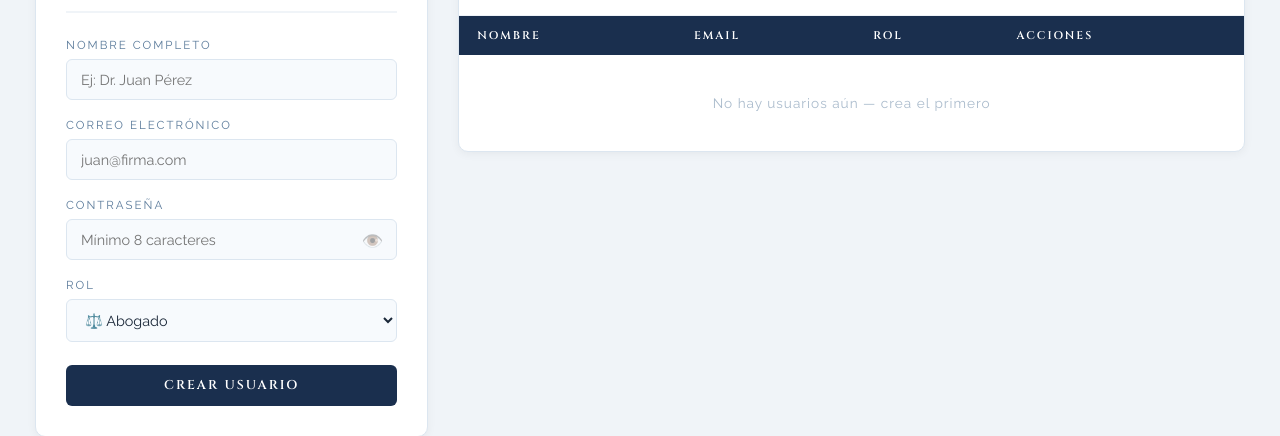
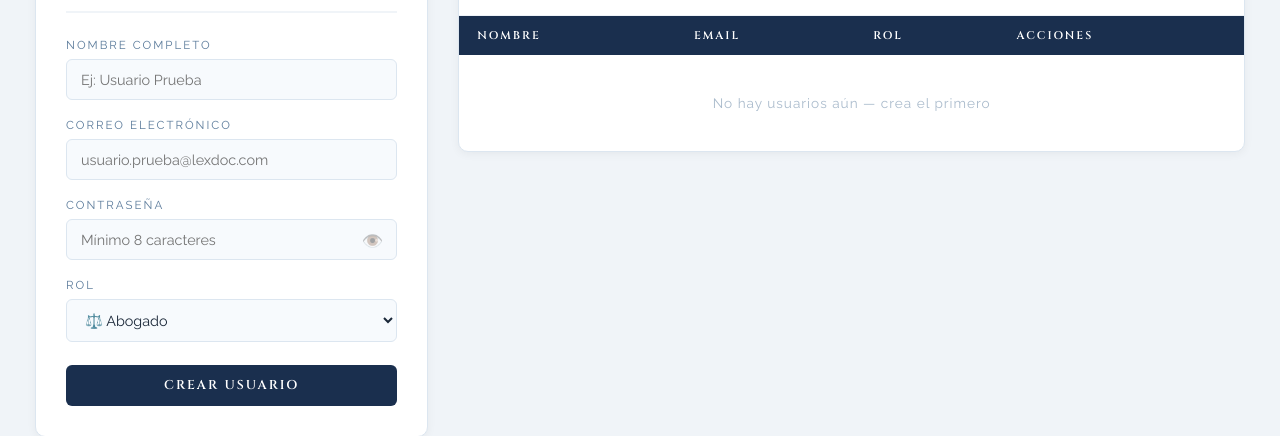
Before and after one commit to Carlosp0607/lexdoc, a Flask app: template templates/superadmin/usuarios.html in a window 1280 px wide. Shown: the part 213-649 px from the top of the page. Run offline with Flask 3, Linux system fonts and the light colour scheme; the template is opened without the code that fills it, so the values that code supplies are empty; parts of the project's set-up code (start-up, migrations or seed data) failed here and were passed over; some libraries are stand-ins or nearby versions.

Commit message:
Update placeholders for user creation form

```diff
--- a/templates/superadmin/usuarios.html
+++ b/templates/superadmin/usuarios.html
@@ -81,12 +81,12 @@
                     <div class="form-group">
                         <label>Nombre Completo</label>
                         <input type="text" name="nombre"
-                               placeholder="Ej: Dr. Juan Pérez" required>
+                               placeholder="Ej: Usuario Prueba" required>
                     </div>
                     <div class="form-group">
                         <label>Correo Electrónico</label>
                         <input type="email" name="email"
-                               placeholder="juan@firma.com" required>
+                               placeholder="usuario.prueba@lexdoc.com" required>
                     </div>
                     <div class="form-group">
                         <label>Contraseña</label>
```
